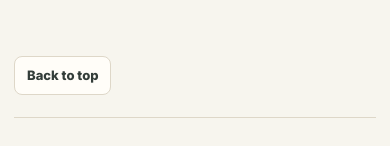
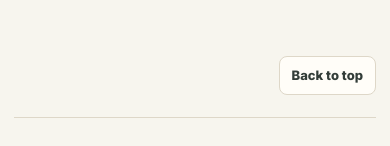
Before and after one commit to maycorbuildingservices-lang/maycor-website-next, a Next.js app: page / in a window 390 px wide. Shown: the part 9688-9834 px from the top of the page. Built offline with nearby package versions, Linux system fonts and the light colour scheme.

Commit message:
Right align back to top link

```diff
--- a/src/app/globals.css
+++ b/src/app/globals.css
@@ -1332,7 +1332,7 @@ h3 {
   .page-top-link {
     width: min(100% - 28px, 1180px);
     margin-top: -24px;
-    text-align: left;
+    text-align: right;
   }
 
   .sticky-estimate-bar {
```
